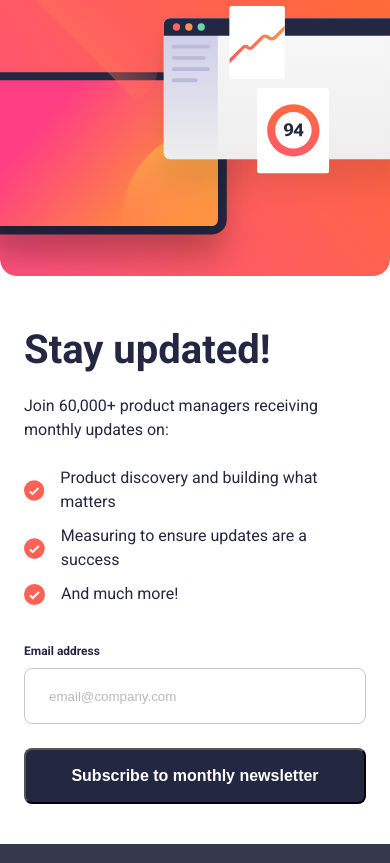
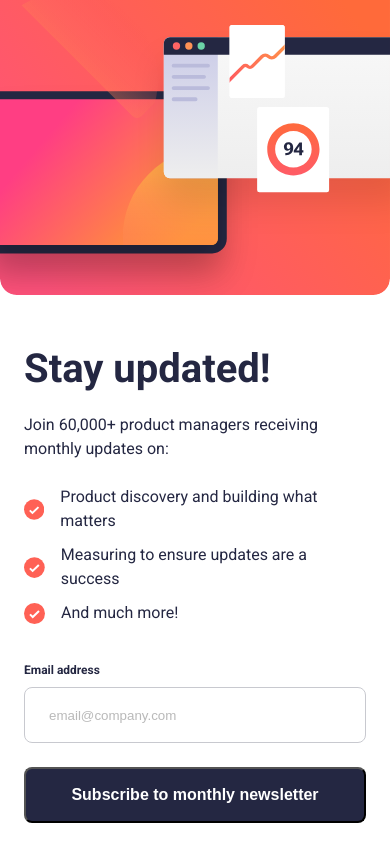
Before and after one commit to Jimrealf/newsletter, a React (Vite) app: page / in a window 390 px wide. Built offline with nearby package versions, Linux system fonts and the light colour scheme.

Commit message:
fix mobile responsiveness

```diff
--- a/src/index.css
+++ b/src/index.css
@@ -29,7 +29,8 @@ body {
   display: flex;
   justify-content: center;
   align-items: center;
-  overflow: hidden;
+  overflow-x: hidden;
+  /* overflow: hidden; */
 }
 
 main {
@@ -39,6 +40,7 @@ main {
   border-radius: 3.6rem;
   gap: 5.4rem;
   box-shadow: 0px 15px 60px 0px rgba(0, 0, 0, 0.25);
+  height: 100%;
 }
 
 article {
@@ -147,6 +149,7 @@ img.success-icon {
   box-shadow: 0px 15px 60px 0px rgba(0, 0, 0, 0.25);
   padding: 6.4rem;
   padding-top: 4.8rem;
+  height: 100%;
 }
 
 .reset {
@@ -159,13 +162,12 @@ img.success-icon {
     justify-content: space-between;
     flex-direction: column-reverse;
     border-radius: unset;
-    max-height: 100vh;
   }
 
   .container {
     border-radius: unset;
     max-width: 100vw;
-    height: 100vh;
+
     padding: 14.9rem 2.4rem 4rem 2.4rem;
     display: flex;
     flex-direction: column;
```
